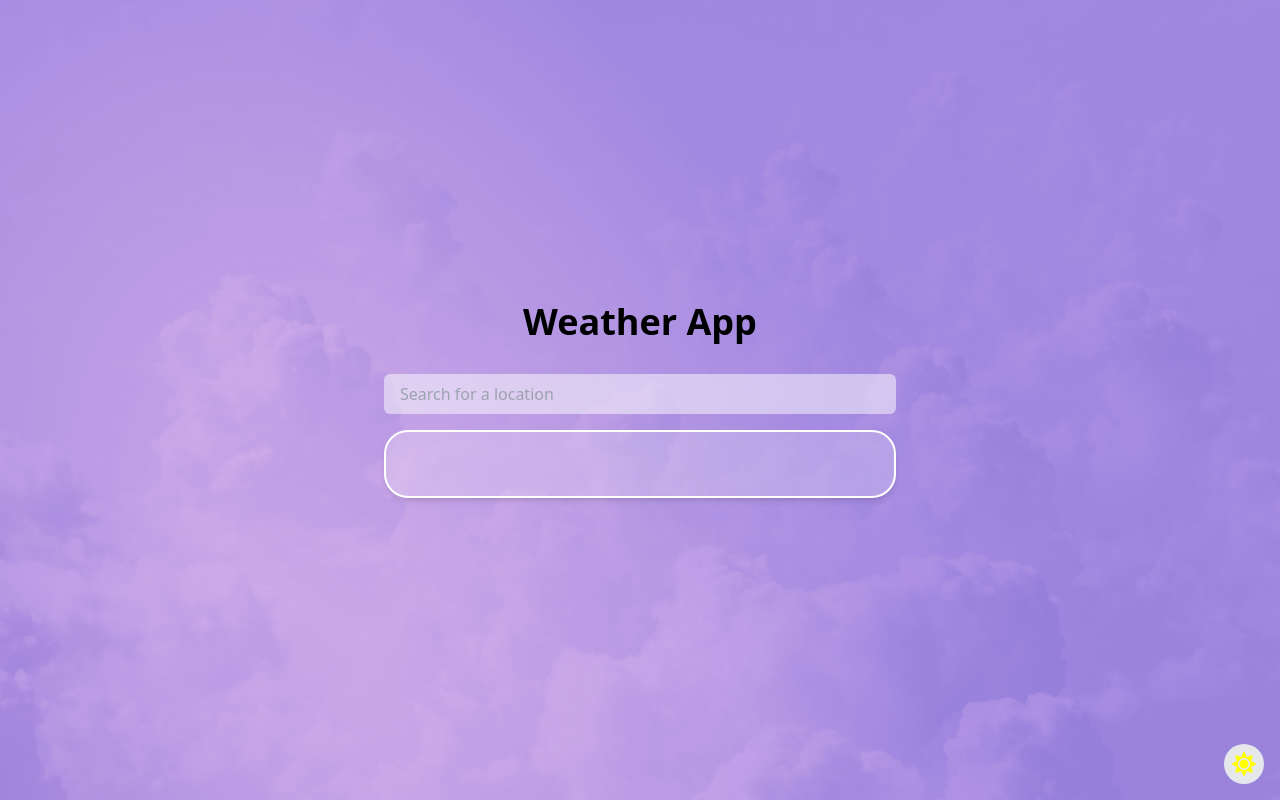
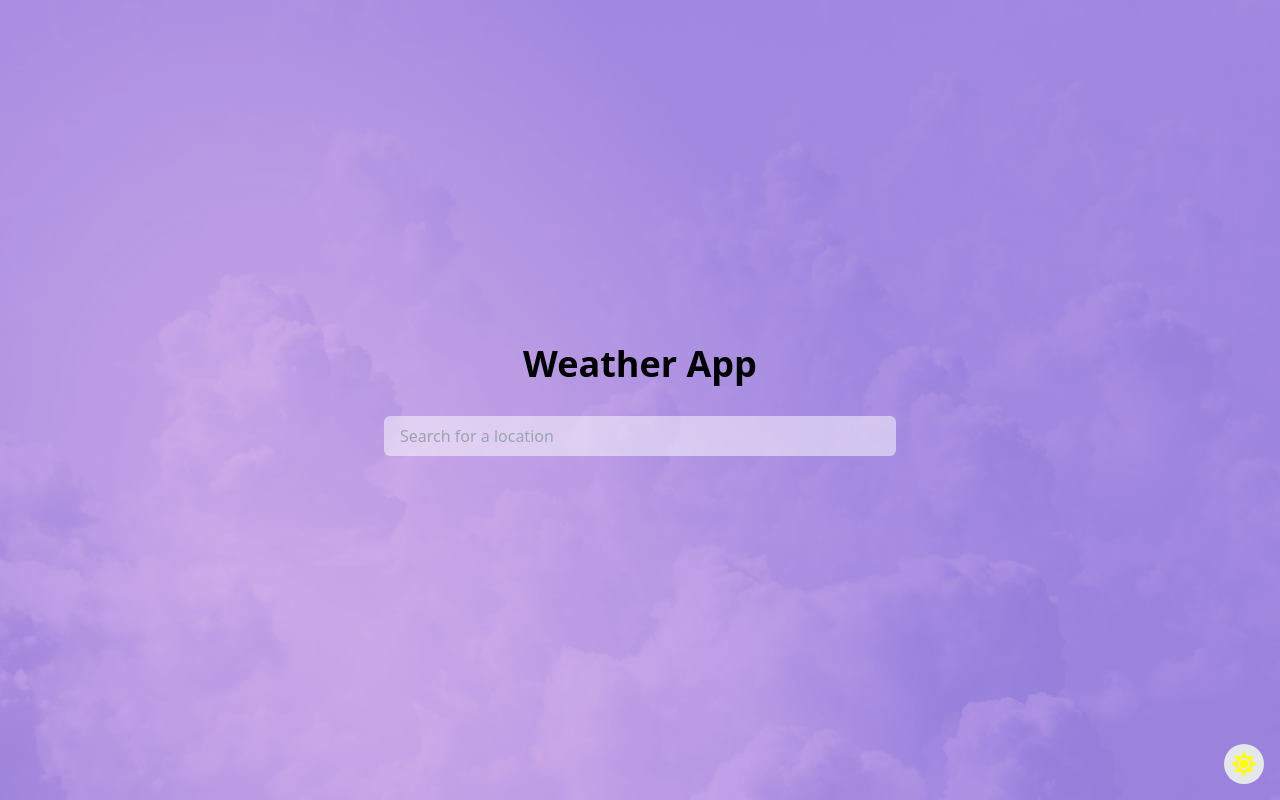
Before and after one commit to willteowh/nextjs-weather-app, a Next.js app: page / in a window 1280 px wide. Built offline with nearby package versions, Linux system fonts and the light colour scheme.

Commit message:
first commit

```diff
--- a/app/page.js
+++ b/app/page.js
@@ -31,6 +31,7 @@ export default function Home() {
         <h1 className="text-4xl font-bold mb-8">Weather App</h1>
         <WeatherForm onSubmit={handleWeatherSubmit} />
 
+        {searchHistory.length > 0 && (
           <div className="rounded-3xl border-white border-solid border-2 max-w-lg w-full p-8 mt-4 bg-white/20  dark:bg-slate-700/20 shadow-md">
             {weather && <WeatherDisplay weather={weather} />}
             {error && <ErrorMessage message={error} />}
@@ -41,9 +42,11 @@ export default function Home() {
                 <h4 className="text-xl font-bold">Search History</h4>
                 <ul className="mt-4">
                   {searchHistory.map((search) => (
-                  <li className="flex items-center p-2 bg-white/20 dark:bg-black/20 rounded-xl mt-2">
+                    <li key={search.timestamp.second()} className="flex items-center p-2 bg-white/20 dark:bg-black/20 rounded-xl mt-2">
                       <div className="grow">
-                      <span>{search.location.name}, {search.location.country}</span>
+                        <span>
+                          {search.location.name}, {search.location.country}
+                        </span>
                       </div>
                       <div className="flex gap-2 items-center">
                         <span>
@@ -64,6 +67,7 @@ export default function Home() {
               </div>
             )}
           </div>
+        )}
       </main>
     </ThemeLayout>
   );
```
Lines whose indentation alone changed are shown as unchanged.
